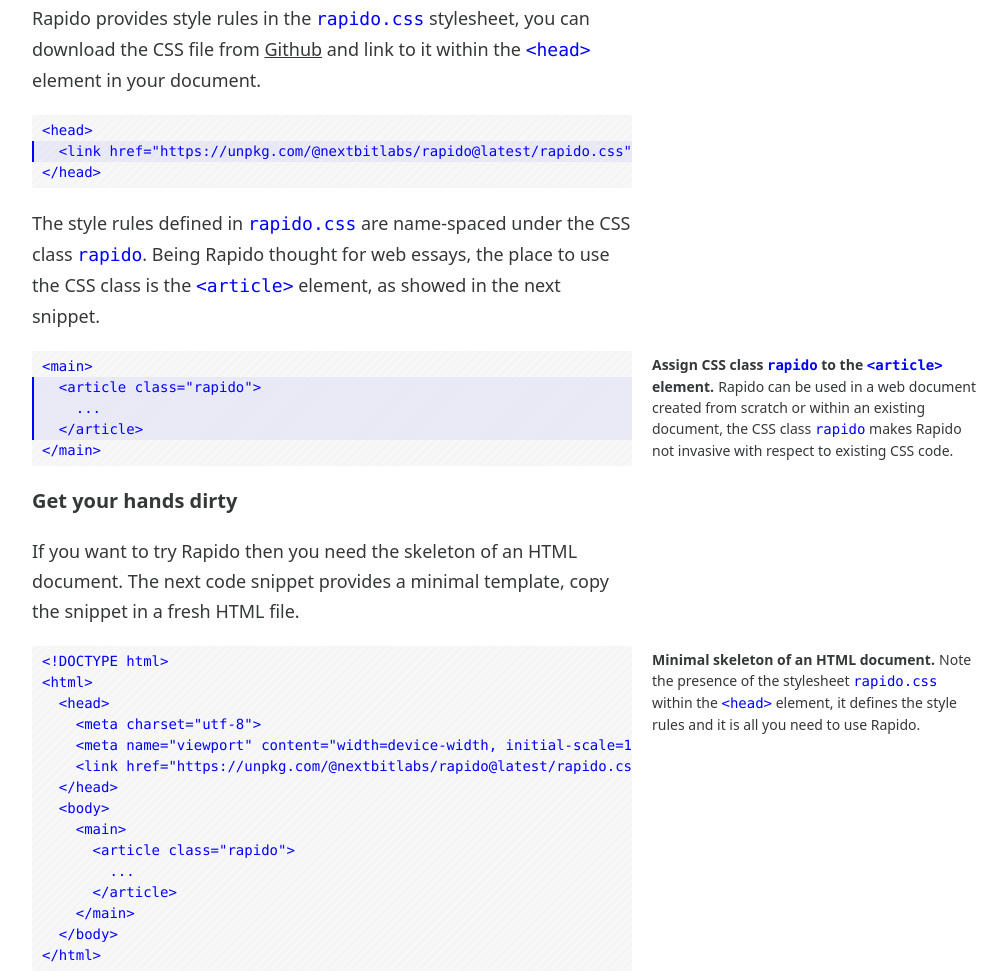
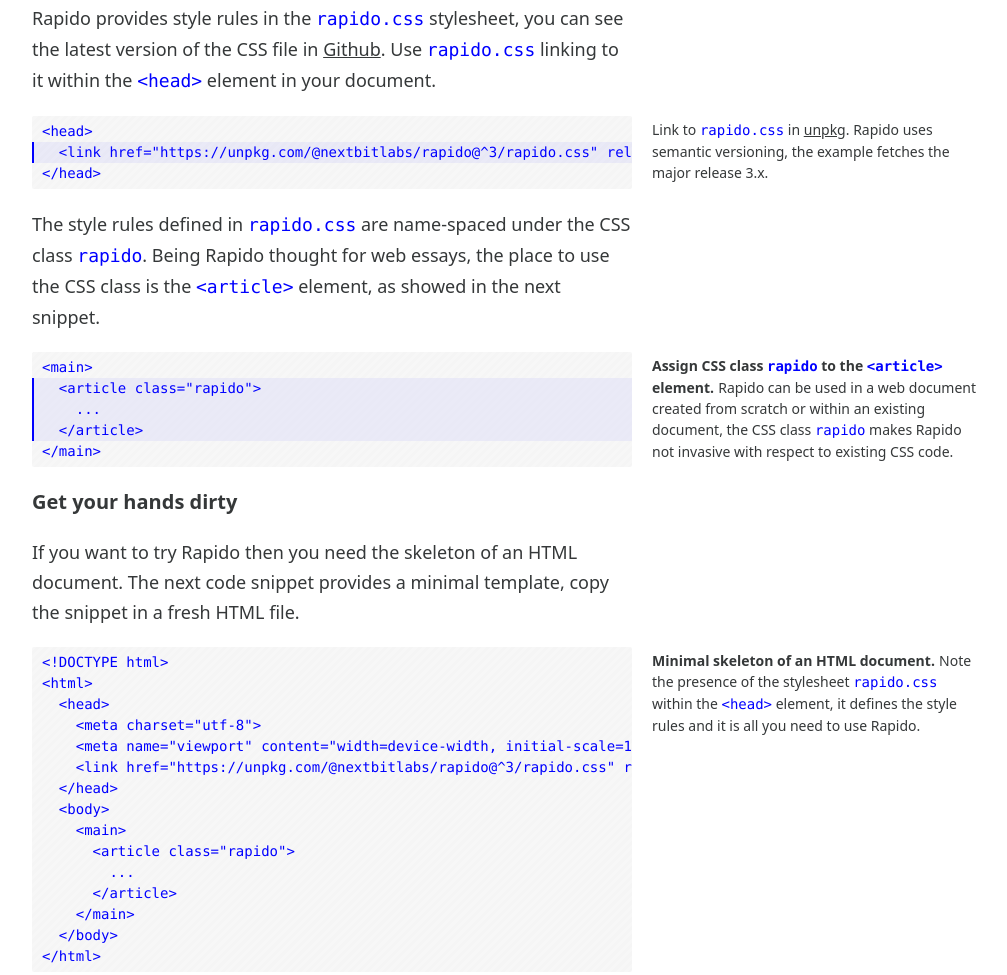
Before and after one commit to nextbitlabs/Rapido, a website: page index.html in a window 1280 px wide. Shown: the part 1384-2359 px from the top of the page, without its empty margins (136-1143 px from the left). Drawn offline with nearby package versions, Linux system fonts and the light colour scheme.

Commit message:
close #127 | point to a specific version of Rapido in the documentation

```diff
--- a/index.html
+++ b/index.html
@@ -60,11 +60,14 @@
         </section>
         <section>
           <h1 id="getting-started">Getting started</h1>
-          <p>Rapido provides style rules in the <code>rapido.css</code> stylesheet, you can download the CSS file from <a href="https://raw.githubusercontent.com/nextbitlabs/Rapido/master/rapido.css">Github</a> and link to it within the <code>&lt;head&gt;</code> element in your document.</p>
+          <p>Rapido provides style rules in the <code>rapido.css</code> stylesheet, you can see the latest version of the CSS file in <a href="https://raw.githubusercontent.com/nextbitlabs/Rapido/master/rapido.css">Github</a>. Use <code>rapido.css</code> linking to it within the <code>&lt;head&gt;</code> element in your document.</p>
           <figure>
             <pre><code>&lt;head&gt;</code>
-<mark><code>  &lt;link href="https://unpkg.com/@nextbitlabs/rapido@latest/rapido.css" rel="stylesheet" type="text/css"&gt;</code></mark>
+<mark><code>  &lt;link href="https://unpkg.com/@nextbitlabs/rapido@^3/rapido.css" rel="stylesheet" type="text/css"&gt;</code></mark>
 <code>&lt;/head&gt;</code></pre>
+            <figcaption>
+              <p>Link to <code>rapido.css</code> in <a href="https://unpkg.com/">unpkg</a>. Rapido uses <a href="https://semver.org/"></a> semantic versioning, the example fetches the major release 3.x.</p>
+            </figcaption>
           </figure>
           <p>The style rules defined in <code>rapido.css</code> are name-spaced under the CSS class <code>rapido</code>. Being Rapido thought for web essays, the place to use the CSS class is the <code>&lt;article&gt;</code> element, as showed in the next snippet.</p>
           <figure>
@@ -86,7 +89,7 @@
   &lt;head&gt;
     &lt;meta charset="utf-8"&gt;
     &lt;meta name="viewport" content="width=device-width, initial-scale=1, shrink-to-fit=no, user-scalable=yes"&gt;
-    &lt;link href="https://unpkg.com/@nextbitlabs/rapido@latest/rapido.css" rel="stylesheet" type="text/css"&gt;
+    &lt;link href="https://unpkg.com/@nextbitlabs/rapido@^3/rapido.css" rel="stylesheet" type="text/css"&gt;
   &lt;/head&gt;
   &lt;body&gt;
     &lt;main&gt;
```
